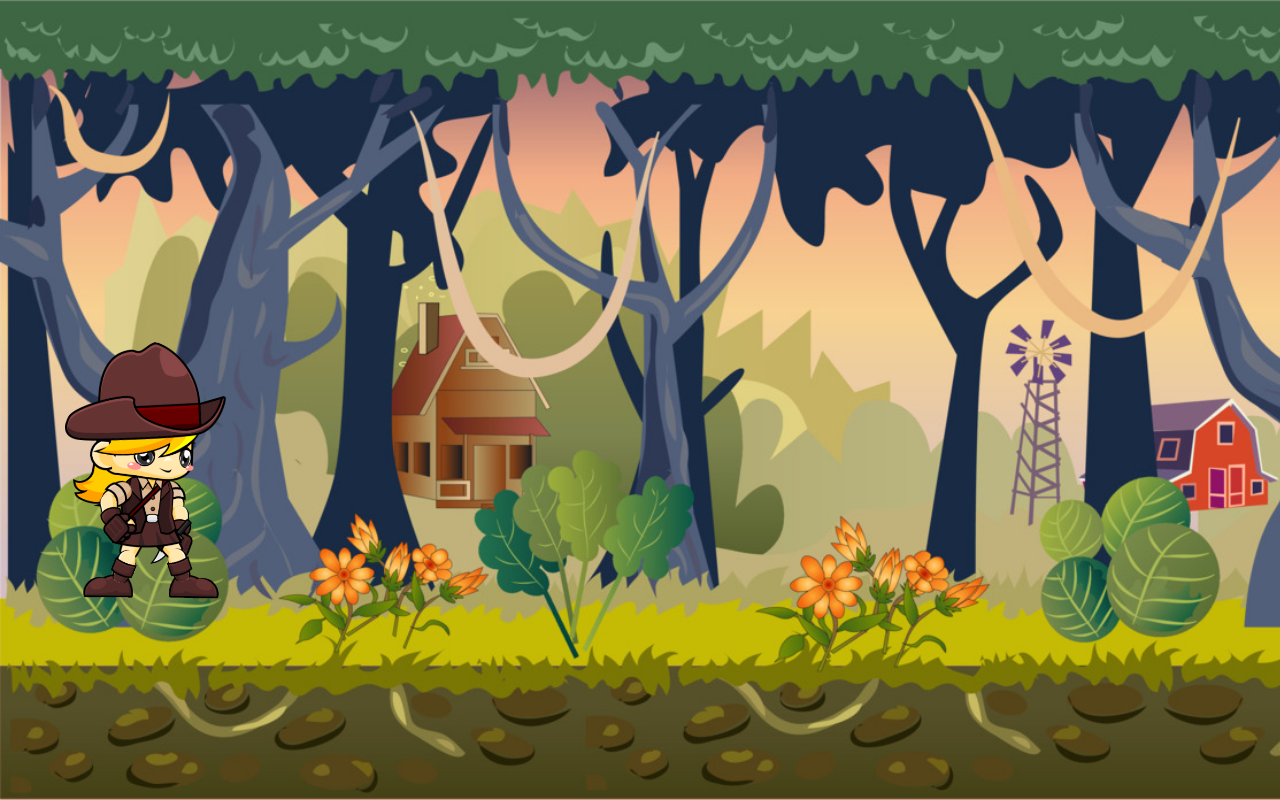
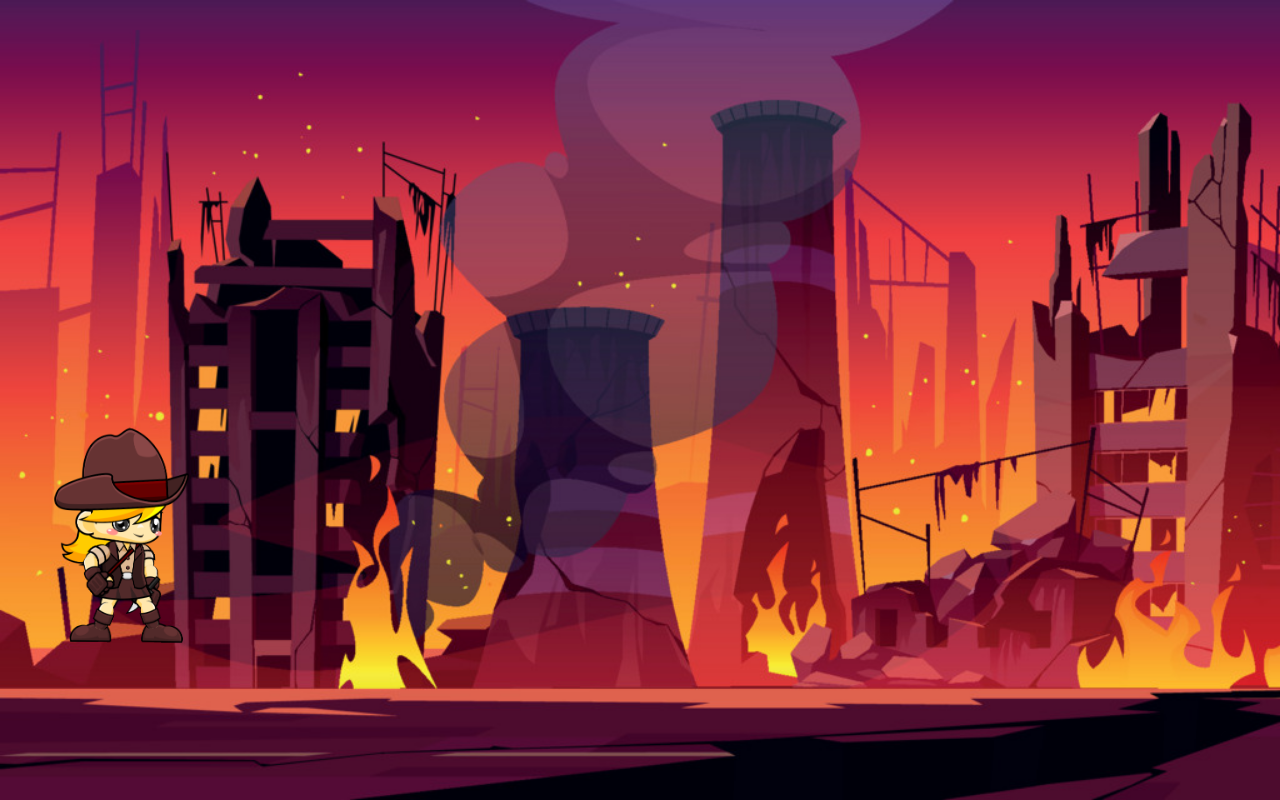
Before and after one commit to Buddini96/Adventure_Girl_JS_2D_Game, a plain HTML site: page index.html in a window 1280 px wide. Drawn offline with Linux system fonts and the light colour scheme.

Commit message:
Add Barriers

```diff
--- a/assests/css/style.css
+++ b/assests/css/style.css
@@ -5,13 +5,23 @@
 .background{
     width: 100%;
     height: 100vh;
-    background-image: url("../imges/background.jpg");
+    background-image: url("../imges/background4.jpg");
     background-size: cover;
     background-repeat: repeat-x;
+    overflow-x: hidden;
+    position: absolute;
 }
 
 .girl{
-    height: 284px;
-    margin-top: 329px;
+    height: 238px;
+    margin-top: 417px;
     position: absolute;
 }
+
+.box{
+    width: 100px;
+    height: 100px;
+    background-color: red;
+    position: absolute;
+    margin-top: 535px;
+}
--- a/assests/js/Jscript.js
+++ b/assests/js/Jscript.js
@@ -37,7 +37,7 @@
         clearInterval(idleAnimationNumber);
     }
 
-    girlMarginTop = 329;
+    girlMarginTop = 417;
 
     function jumpAnimation(){
         jumpImageNumber  = jumpImageNumber + 1;
@@ -101,3 +101,28 @@
         backgroundImagePositionX = backgroundImagePositionX - 20;
         document.getElementById("background").style.backgroundPositionX = backgroundImagePositionX + "px";
     }
+
+    boxMarginLeft = 1600;
+
+
+    //Add Barriers
+    function createBoxes(){
+
+        for (var i = 0; i <= 10; i++) {
+            var box = document.createElement("div");
+            box.className = "box";
+            document.getElementById("background").appendChild(box);
+            box.style.marginLeft = boxMarginLeft + "px";
+
+            // boxMarginLeft = boxMarginLeft + 1000;
+
+            if(i < 5){
+                boxMarginLeft = boxMarginLeft + 500;
+            }
+
+            if (i >=5 ){
+                boxMarginLeft = boxMarginLeft + 300;
+            }
+        }
+
+    }
--- a/index.html
+++ b/index.html
@@ -5,12 +5,14 @@
     <title>Js_2D_Game</title>
     <link rel="stylesheet" href="assests/css/style.css">
 </head>
-<body class="body" onload="idleAnimationStart();" onkeypress="keyCheck(event)">
-    <div class="background">
+
+<body class="body" onload="idleAnimationStart(); createBoxes(); " onkeypress="keyCheck(event)">
+    <div class="background" id="background">
 
         <img src="assests/imges/Idle%20(1).png" class="girl" id="girl">
     </div>
 
+
     <script src="assests/js/Jscript.js"></script>
 </body>
 </html>
```
Also changed, not shown: assests/imges/background4.jpg (added).
